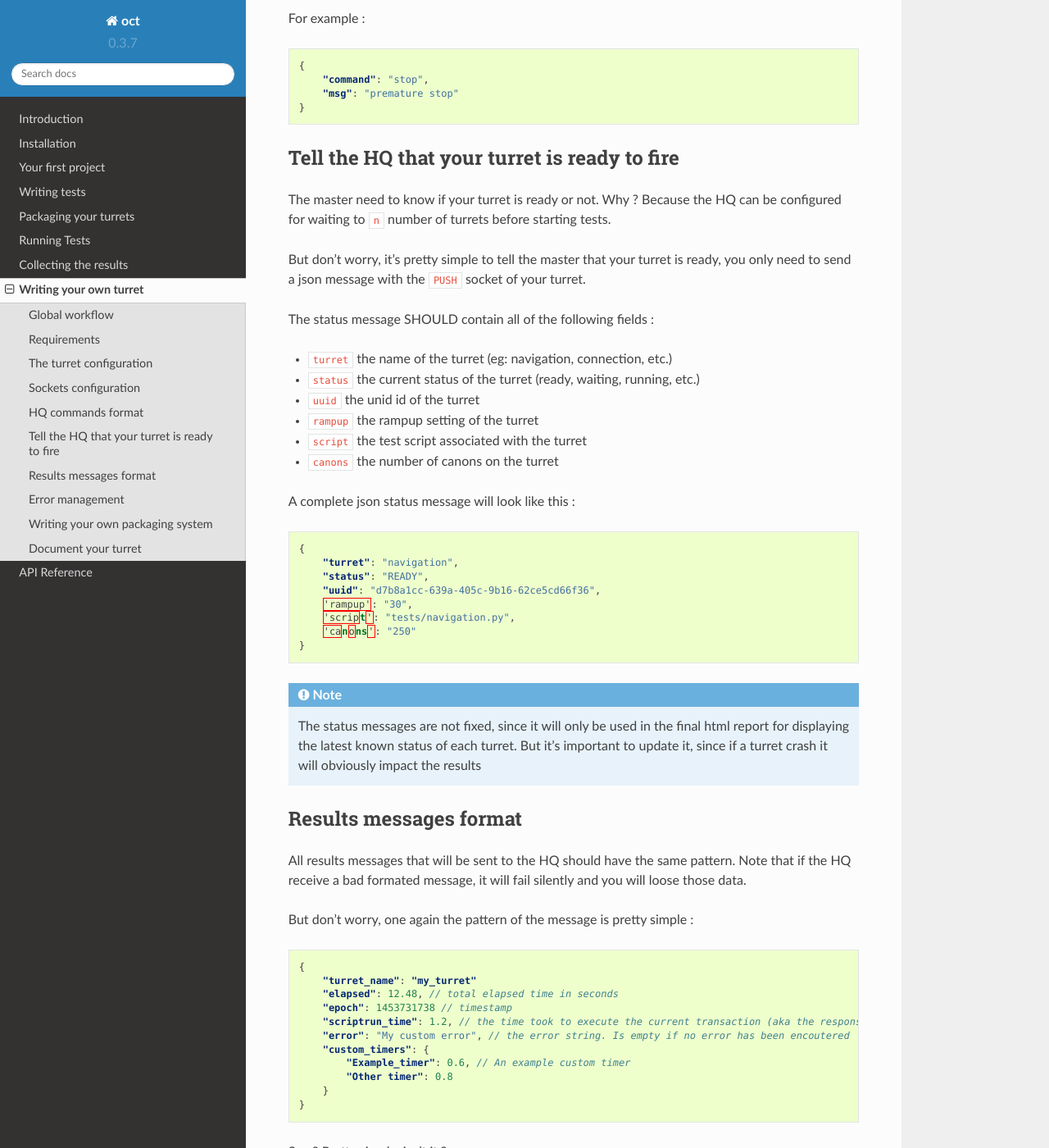
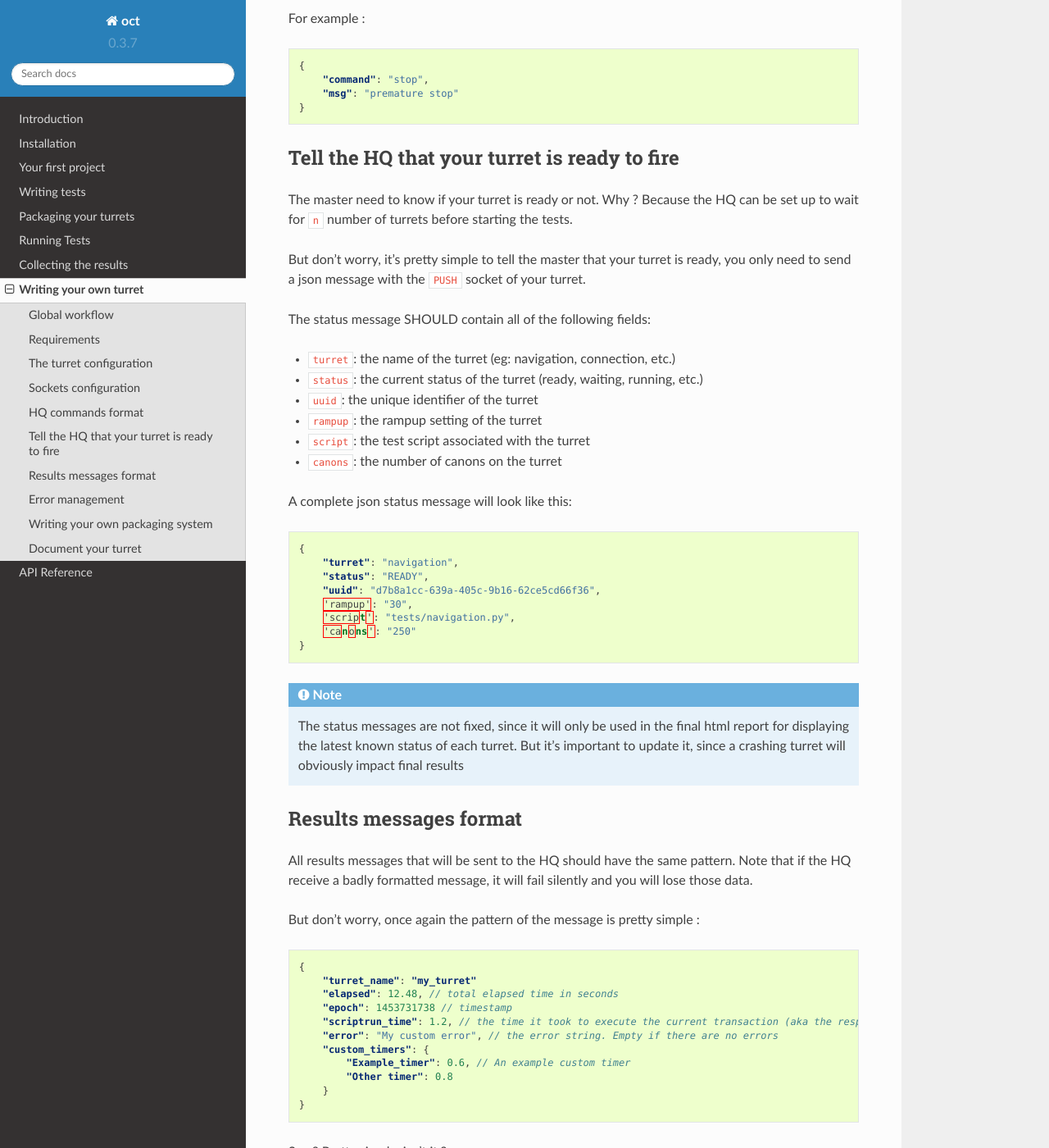
Before and after one commit to TheGhouls/oct, a Sphinx documentation site: the page built from doc/writing_turret.rst, in a window 1280 px wide and 1400 px high, scrolled down 2655 px. Shown: the whole window at 82% size. Built offline with Sphinx 7.4.7 and the Read the Docs theme 2.0.0, drawn with Linux system fonts in a browser that asks for light colours; pages that are not in the unit, such as notebooks, are missing from menus; some of the changed text lies outside the part shown.

Commit message:
Fix typo, grammar, missing verbs, etc.

```diff
--- a/doc/writing_turret.rst
+++ b/doc/writing_turret.rst
@@ -38,12 +38,12 @@ Before going any further, you need to know what a turret must be able to do :
 * Spawning N number of canons (set in the configuration file)
 * Managing rampup
 * Importing test files and run it
-* Sending well formated json message to the HQ
+* Sending well formated json messages to the HQ
 
 The turret configuration
 ------------------------
 
-Has you can see in the python-turret example (in the github repository), a turret must be able to read and understand this
+As you can see in the python-turret example (in the GitHub repository), a turret must be able to read and understand this
 type of configuration file :
 
 .. code-block:: json
@@ -58,29 +58,29 @@ type of configuration file :
         "hq_rc": 5001
     }
 
-Has you can see the configuration is pretty simple and yes this is the full configuration need for a turret to run.
+The configuration is pretty simple - and yes this is the full configuration needed for a turret to run.
 
 Let's explain all keys :
 
 * ``name``: the display name of the turret for the report
-* ``canons``: the number of canons to spawn(remember, canons == virtual users)
+* ``canons``: the number of canons to spawn (remember, canons == virtual users)
 * ``rampup``: the rampup value in seconds
 * ``script``: the path/name of the test script to load
-* ``hq_address``: the ip address of the HQ
+* ``hq_address``: the IP address of the HQ
 * ``hq_publisher``: the port of the PUB socket of the HQ
 * ``hq_rc``: the port of the PULL socket of the HQ
 
-Obviously you will need all this informations
+All keys are required.
 
 Sockets configuration
 ---------------------
 
-For communicate with the master, you will need only two zmq sockets :
+To communicate with the headquarters, you will need only two zmq sockets :
 
-* A sub socket listening on '' channel and on '<turret_uniq_id>' channel (for direct order)
+* A sub socket listening on the general, empty string '' channel and on '<turret_uniq_id>' channel (for direct orders)
 * A push socket to send results to the master
 
-For exemple, in the python turret the sockets are create this way :
+For example, in the python turret the sockets are created this way :
 
 .. code-block:: python
 
@@ -118,22 +118,22 @@ For example :
 Tell the HQ that your turret is ready to fire
 ---------------------------------------------
 
-The master need to know if your turret is ready or not. Why ? Because the HQ can be configured for waiting to ``n`` number
-of turrets before starting tests.
+The master need to know if your turret is ready or not. Why ? Because the HQ can be set up to wait for ``n`` number
+of turrets before starting the tests.
 
 But don't worry, it's pretty simple to tell the master that your turret is ready, you only need to send a json message with the
 ``PUSH`` socket of your turret.
 
-The status message SHOULD contain all of the following fields :
+The status message SHOULD contain all of the following fields:
 
-* ``turret`` the name of the turret (eg: navigation, connection, etc.)
-* ``status`` the current status of the turret (ready, waiting, running, etc.)
-* ``uuid`` the unid id of the turret
-* ``rampup`` the rampup setting of the turret
-* ``script`` the test script associated with the turret
-* ``canons`` the number of canons on the turret
+* ``turret``: the name of the turret (eg: navigation, connection, etc.)
+* ``status``: the current status of the turret (ready, waiting, running, etc.)
+* ``uuid``: the unique identifier of the turret
+* ``rampup``: the rampup setting of the turret
+* ``script``: the test script associated with the turret
+* ``canons``: the number of canons on the turret
 
-A complete json status message will look like this :
+A complete json status message will look like this:
 
 .. code-block:: json
 
@@ -148,16 +148,16 @@ A complete json status message will look like this :
 
 .. note::
 
-    The status messages are not fixed, since it will only be used in the final html report for displaying the latest known status of each turret. But it's important to update it, since if a turret crash it will obviously impact the results
+    The status messages are not fixed, since it will only be used in the final html report for displaying the latest known status of each turret. But it's important to update it, since a crashing turret will obviously impact final results
 
 
 Results messages format
 -----------------------
 
-All results messages that will be sent to the HQ should have the same pattern. Note that if the HQ receive a bad formated
-message, it will fail silently and you will loose those data.
+All results messages that will be sent to the HQ should have the same pattern. Note that if the HQ receive a badly formatted
+message, it will fail silently and you will lose those data.
 
-But don't worry, one again the pattern of the message is pretty simple :
+But don't worry, once again the pattern of the message is pretty simple :
 
 .. code-block:: json
 
@@ -165,8 +165,8 @@ But don't worry, one again the pattern of the message is pretty simple :
         "turret_name": "my_turret"
         "elapsed": 12.48, // total elapsed time in seconds
         "epoch": 1453731738 // timestamp
-        "scriptrun_time": 1.2, // the time took to execute the current transaction (aka the response time)
-        "error": "My custom error", // the error string. Is empty if no error has been encoutered
+        "scriptrun_time": 1.2, // the time it took to execute the current transaction (aka the response time)
+        "error": "My custom error", // the error string. Empty if there are no errors
         "custom_timers": {
             "Example_timer": 0.6, // An example custom timer
             "Other timer": 0.8
```
Also changed, not shown: other parts of doc/writing_turret.rst (+20 -20 lines).
